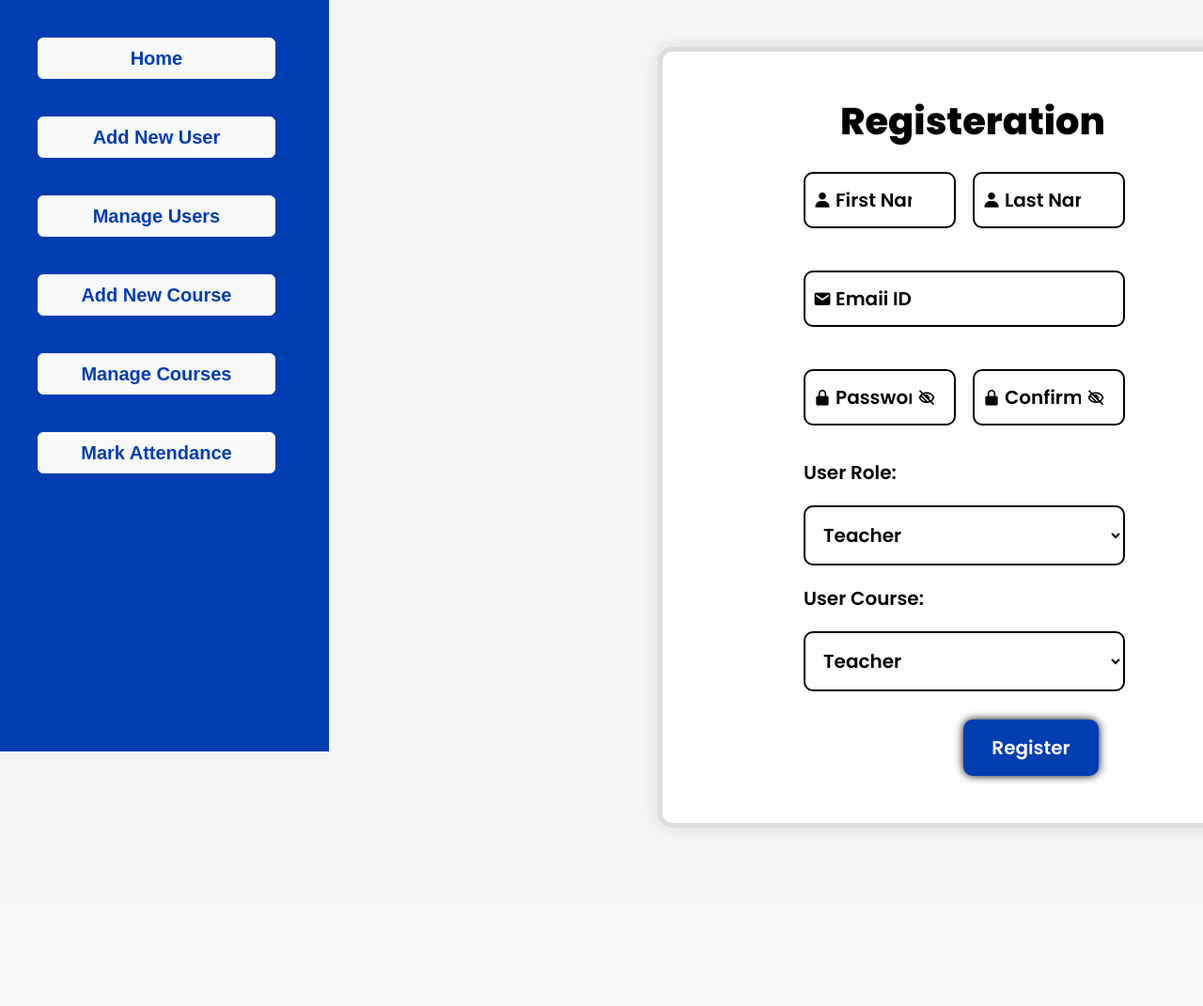
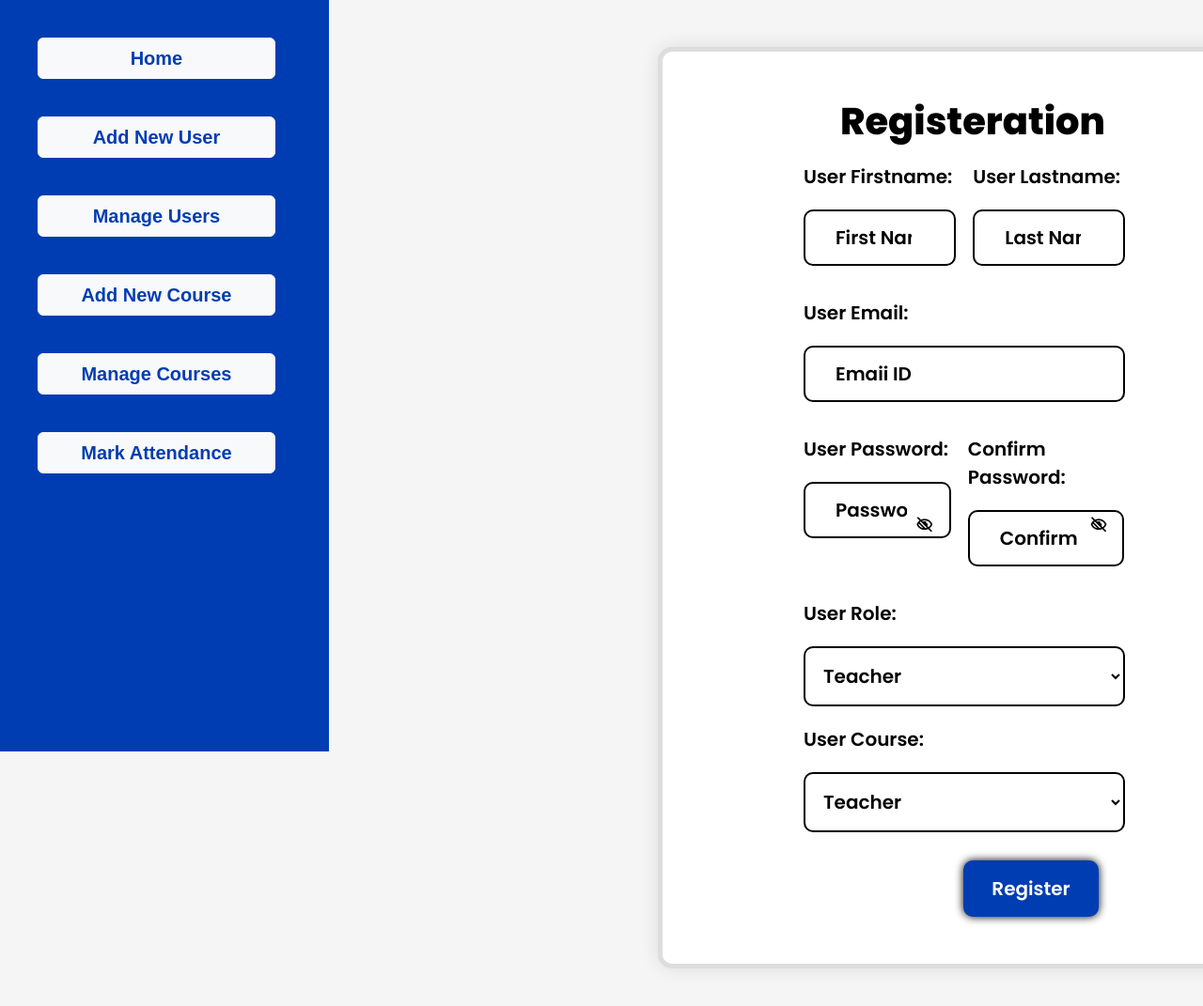
Before and after one commit to Ginpin21/onpoint-tracker, a PHP site: page /pages/registeration.php in a window 1280 px wide; the page is wider, and only the part inside the window is pictured. Shown: the part 72-1143 px from the top of that part at 94% size. Before the commit the page ends 958 px from the top of that part, so only its background shows below. Run offline with PHP 8.4, Linux system fonts and the light colour scheme.

Commit message:
changed the reg form

```diff
--- a/inc/registeration.css
+++ b/inc/registeration.css
@@ -130,15 +130,11 @@ body {
 
 i{
     position: absolute;
-    left: 10px;
-    top: 50%;
+    left: 38px;
+    top: 20px;
     transform: translateY(-50%);
     font-size: 20px;
     color: black;
-}
-
-span i{
-    left: 35px;
 }
 
 .reg-form p {
--- a/pages/registeration.php
+++ b/pages/registeration.php
@@ -48,25 +48,25 @@
 
                 <div class="flex-container">
                     <div class="input-container">
-                        <i class='bx bxs-user'></i>
+                        <label for="">User Firstname:</label>
                         <input type="text" name="" id="firstName" placeholder="First Name" autofocus>
                     </div>
 
                     <div class="input-container">
-                        <i class='bx bxs-user'></i>
+                        <label for="">User Lastname:</label>
                         <input type="text" name="" id="lastName" placeholder="Last Name">
                     </div>
                 </div>
 
                 <div class="input-container">
-                    <i class='bx bxs-envelope'></i>
+                <label for="">User Email:</label>
                     <input type="email" name="" id="email" placeholder="Emaii ID" class="email-input">
                 </div>
 
 
                 <div class="flex-container-2">
                     <div class="input-container">
-                        <i class='bx bxs-lock-alt'></i>
+                    <label for="">User Password:</label>
                         <input type="password" name="" id="password" placeholder="Password">
                         <span class="password-icon">
                             <i class='bx bx-low-vision' id="eye" onclick="toggle()"></i>
@@ -74,7 +74,7 @@
                     </div>
 
                     <div class="input-container">
-                        <i class='bx bxs-lock-alt'></i>
+                    <label for="">Confirm Password:</label>
                         <input type="password" name="" id="password" placeholder="Confirm Password">
                         <span class="password-icon">
                             <i class='bx bx-low-vision' id="eye" onclick="toggle()"></i>
```
